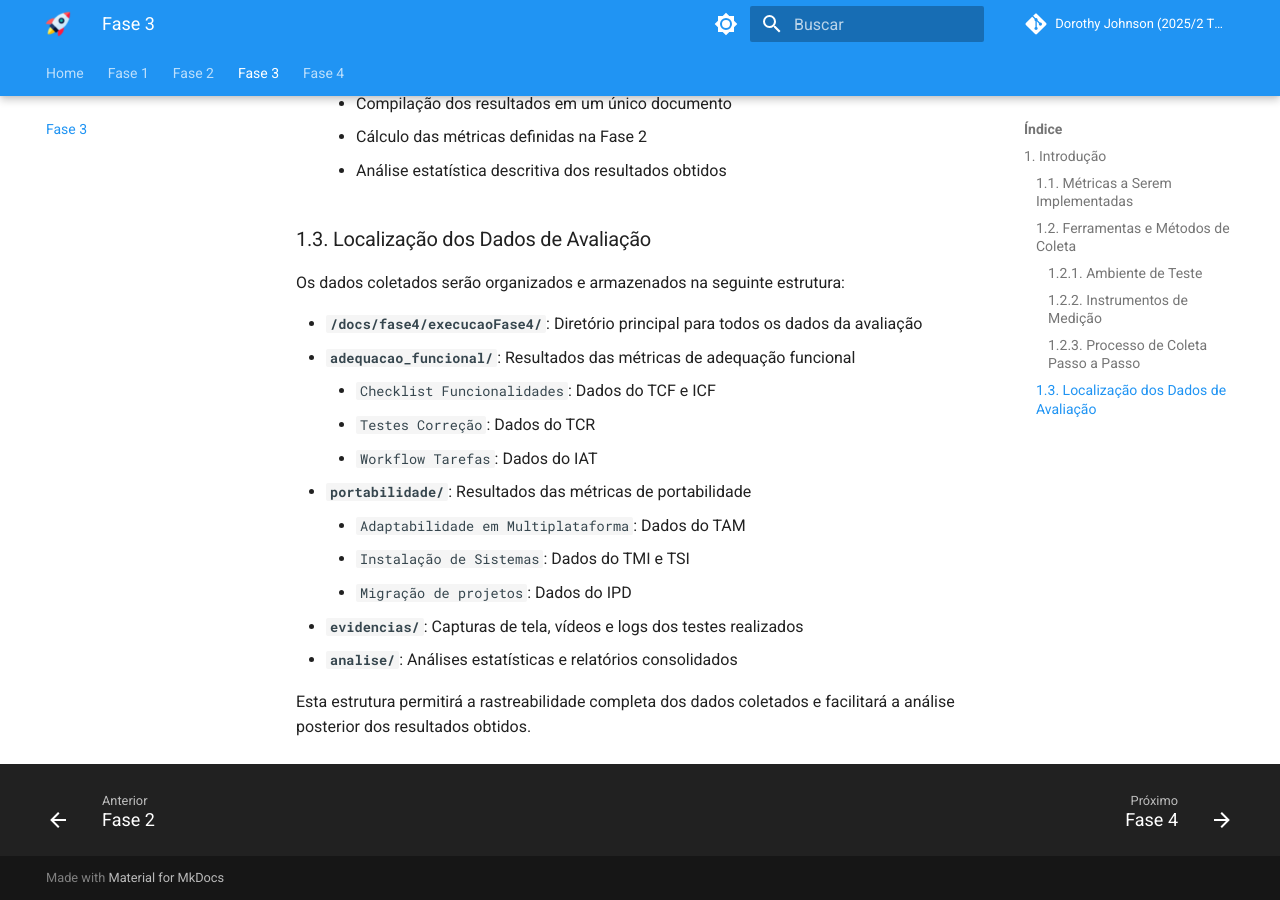
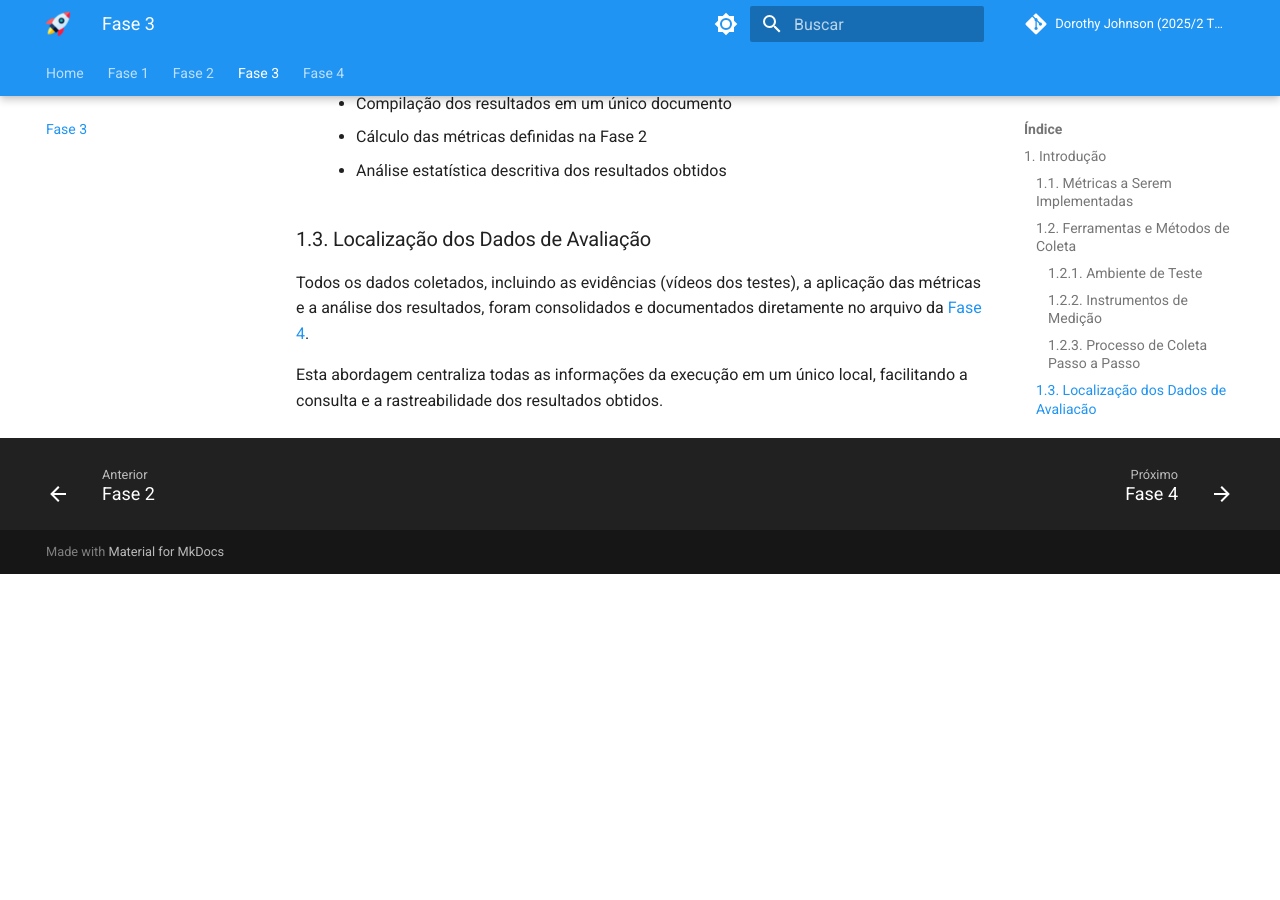
Before and after one commit to FCTE-Qualidade-de-Software-1/2025-2_T02_DOROTHY-JOHNSON, an MkDocs documentation site: the page built from docs/fase3/execucaoFase3.md, in a window 1280 px wide and 900 px high, scrolled down 2153 px. Built offline with MkDocs 1.6.1 and Material for MkDocs 9.7.7, drawn with Linux system fonts in a browser that asks for light colours; comment, search, counter and statistics services are not loaded; after the commit the page ends 2727 px from its top, so only the background shows below that.

Commit message:
fix: correção da localização dos dados de avaliação

```diff
--- a/docs/fase3/execucaoFase3.md
+++ b/docs/fase3/execucaoFase3.md
@@ -83,18 +83,6 @@ Para Portabilidade:
 
 ### 1.3. Localização dos Dados de Avaliação
 
-Os dados coletados serão organizados e armazenados na seguinte estrutura:
+Todos os dados coletados, incluindo as evidências (vídeos dos testes), a aplicação das métricas e a análise dos resultados, foram consolidados e documentados diretamente no arquivo da [Fase 4](https://fcte-qualidade-de-software-1.github.io/2025-2_T02_DOROTHY-JOHNSON/fase4/execucaoFase4/).
 
-- **`/docs/fase4/execucaoFase4/`**: Diretório principal para todos os dados da avaliação
-  - **`adequacao_funcional/`**: Resultados das métricas de adequação funcional
-    - `Checklist Funcionalidades`: Dados do TCF e ICF
-    - `Testes Correção`: Dados do TCR
-    - `Workflow Tarefas`: Dados do IAT
-  - **`portabilidade/`**: Resultados das métricas de portabilidade
-    - `Adaptabilidade em Multiplataforma`: Dados do TAM
-    - `Instalação de Sistemas`: Dados do TMI e TSI
-    - `Migração de projetos`: Dados do IPD
-  - **`evidencias/`**: Capturas de tela, vídeos e logs dos testes realizados
-  - **`analise/`**: Análises estatísticas e relatórios consolidados
-
-Esta estrutura permitirá a rastreabilidade completa dos dados coletados e facilitará a análise posterior dos resultados obtidos.
+Esta abordagem centraliza todas as informações da execução em um único local, facilitando a consulta e a rastreabilidade dos resultados obtidos.
```
